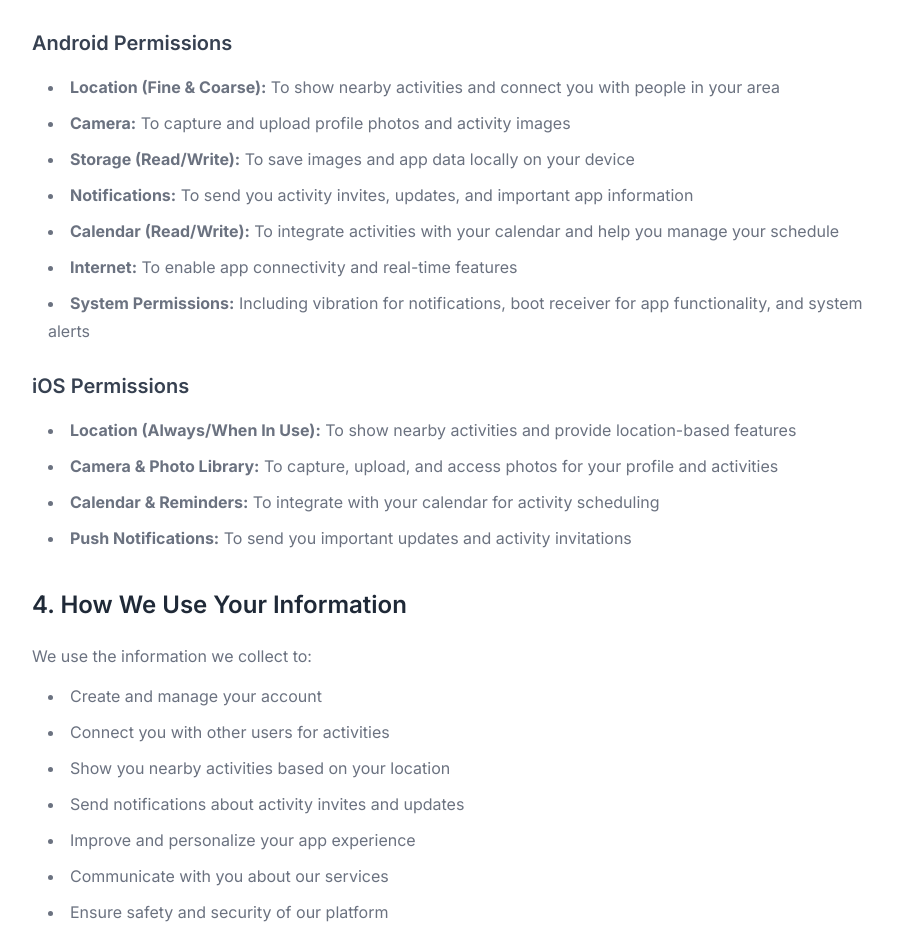
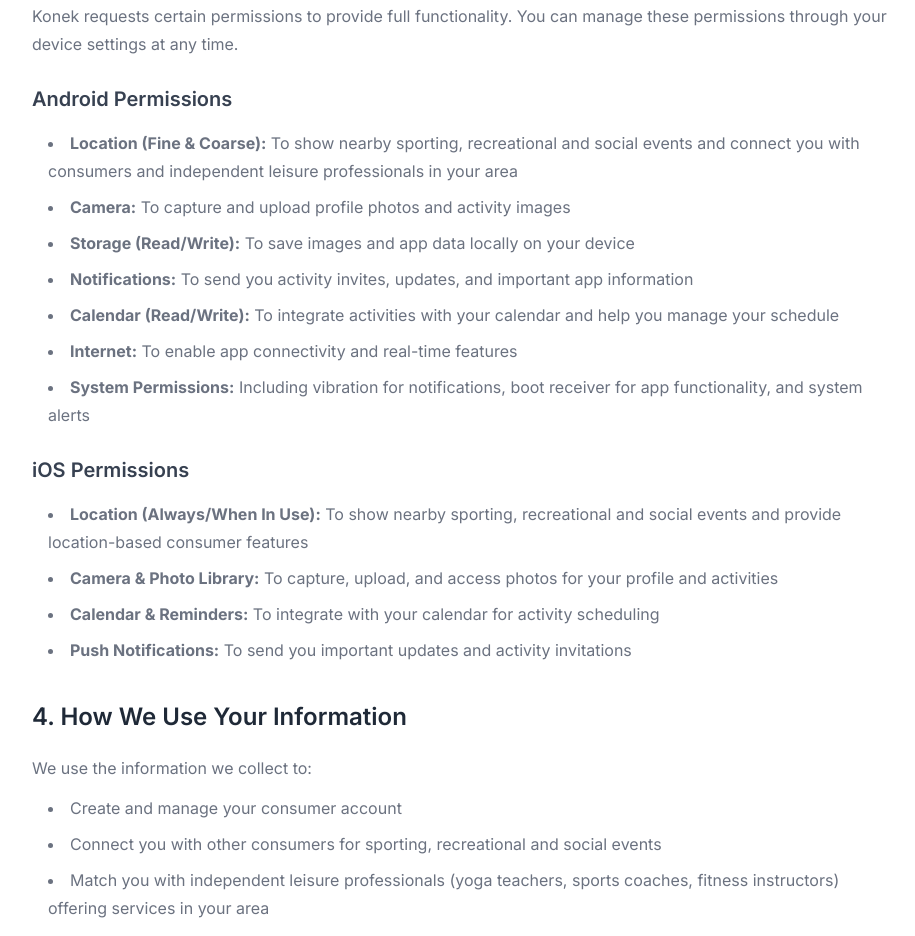
Before and after one commit to redalu/konek-web, a Next.js app: page /privacy in a window 1280 px wide. Shown: the part 1282-2218 px from the top of the page, without its empty margins (176-1091 px from the left). Built offline with nearby package versions, Linux system fonts and the light colour scheme.

Commit message:
copy: reposition as consumer app for local sports & events

```diff
--- a/app/globals.css
+++ b/app/globals.css
@@ -124,6 +124,12 @@
   line-height: 1.625;
   max-width: 32rem;
   margin: 0 auto;
+}
+
+.description-secondary {
+  font-size: var(--font-size-base);
+  margin-top: var(--spacing-md);
+  opacity: 0.85;
 }
 
 /* Download section */
--- a/app/layout.tsx
+++ b/app/layout.tsx
@@ -5,12 +5,12 @@
 const inter = Inter({ subsets: ['latin'] })
 
 export const metadata: Metadata = {
-  title: 'Konek - Connect Through Activities',
-  description: 'Join activities and connect with like-minded people',
+  title: 'Konek - Sports & Events | Local meetups for consumers',
+  description: 'The consumer app to join sports, recreational and social events near you. Connect with independent yoga teachers, sports coaches and fitness instructors.',
   metadataBase: new URL('https://konek.app'),
   openGraph: {
-    title: 'Konek',
-    description: 'Join activities and connect with like-minded people',
+    title: 'Konek - Sports & Events',
+    description: 'Free consumer mobile app for sporting, recreational and social events in your local community. Find activity partners and connect with independent yoga teachers, sports coaches and fitness instructors.',
     url: 'https://konek.app',
     siteName: 'Konek',
     images: [
@@ -25,8 +25,8 @@
   },
   twitter: {
     card: 'summary_large_image',
-    title: 'Konek',
-    description: 'Join activities and connect with like-minded people',
+    title: 'Konek - Sports & Events',
+    description: 'The consumer app for local sports, recreational and social events near you.',
     images: ['/og-image.png'],
   },
 }
--- a/app/privacy/page.tsx
+++ b/app/privacy/page.tsx
@@ -2,7 +2,7 @@
 
 export const metadata: Metadata = {
   title: 'Privacy Policy - Konek',
-  description: 'Privacy Policy for Konek - Connect with people around you for activities',
+  description: 'Privacy Policy for Konek - the consumer mobile app for sports, social and recreational events.',
 };
 
 export default function PrivacyPolicy() {
@@ -19,7 +19,7 @@
           <section className="privacy-section">
             <h2 className="privacy-h2">1. Introduction</h2>
             <p className="privacy-text">
-              Welcome to Konek ("we," "our," or "us"). We are committed to protecting your personal information and your right to privacy. This Privacy Policy explains how we collect, use, disclose, and safeguard your information when you use our mobile application.
+              Welcome to Konek ("we," "our," or "us"). Konek is a consumer mobile application that helps individuals discover and join sports, social and recreational events in their local community, and connect with independent fitness, wellness and sports professionals (such as yoga teachers, personal trainers and sports coaches). We are committed to protecting your personal information and your right to privacy. This Privacy Policy explains how we collect, use, disclose, and safeguard your information when you use our consumer mobile application.
             </p>
             <p className="privacy-text">
               By using Konek, you agree to the collection and use of information in accordance with this Privacy Policy. If you do not agree with the terms of this policy, please do not use our application.
@@ -62,7 +62,7 @@
 
             <h3 className="privacy-h3">Android Permissions</h3>
             <ul className="privacy-list">
-              <li><strong>Location (Fine & Coarse):</strong> To show nearby activities and connect you with people in your area</li>
+              <li><strong>Location (Fine & Coarse):</strong> To show nearby sporting, recreational and social events and connect you with consumers and independent leisure professionals in your area</li>
               <li><strong>Camera:</strong> To capture and upload profile photos and activity images</li>
               <li><strong>Storage (Read/Write):</strong> To save images and app data locally on your device</li>
               <li><strong>Notifications:</strong> To send you activity invites, updates, and important app information</li>
@@ -73,7 +73,7 @@
 
             <h3 className="privacy-h3">iOS Permissions</h3>
             <ul className="privacy-list">
-              <li><strong>Location (Always/When In Use):</strong> To show nearby activities and provide location-based features</li>
+              <li><strong>Location (Always/When In Use):</strong> To show nearby sporting, recreational and social events and provide location-based consumer features</li>
               <li><strong>Camera & Photo Library:</strong> To capture, upload, and access photos for your profile and activities</li>
               <li><strong>Calendar & Reminders:</strong> To integrate with your calendar for activity scheduling</li>
               <li><strong>Push Notifications:</strong> To send you important updates and activity invitations</li>
@@ -86,13 +86,14 @@
               We use the information we collect to:
             </p>
             <ul className="privacy-list">
-              <li>Create and manage your account</li>
-              <li>Connect you with other users for activities</li>
-              <li>Show you nearby activities based on your location</li>
-              <li>Send notifications about activity invites and updates</li>
-              <li>Improve and personalize your app experience</li>
-              <li>Communicate with you about our services</li>
-              <li>Ensure safety and security of our platform</li>
+              <li>Create and manage your consumer account</li>
+              <li>Connect you with other consumers for sporting, recreational and social events</li>
+              <li>Match you with independent leisure professionals (yoga teachers, sports coaches, fitness instructors) offering services in your area</li>
+              <li>Show you nearby community events and meetups based on your location</li>
+              <li>Send notifications about event invites, meetup updates and recreational activity reminders</li>
+              <li>Improve and personalize your consumer app experience</li>
+              <li>Communicate with you about our consumer services</li>
+              <li>Ensure safety and security of our consumer platform</li>
               <li>Comply with legal obligations</li>
             </ul>
           </section>
```
Also changed, not shown: app/page.tsx (+7 -2 lines).
